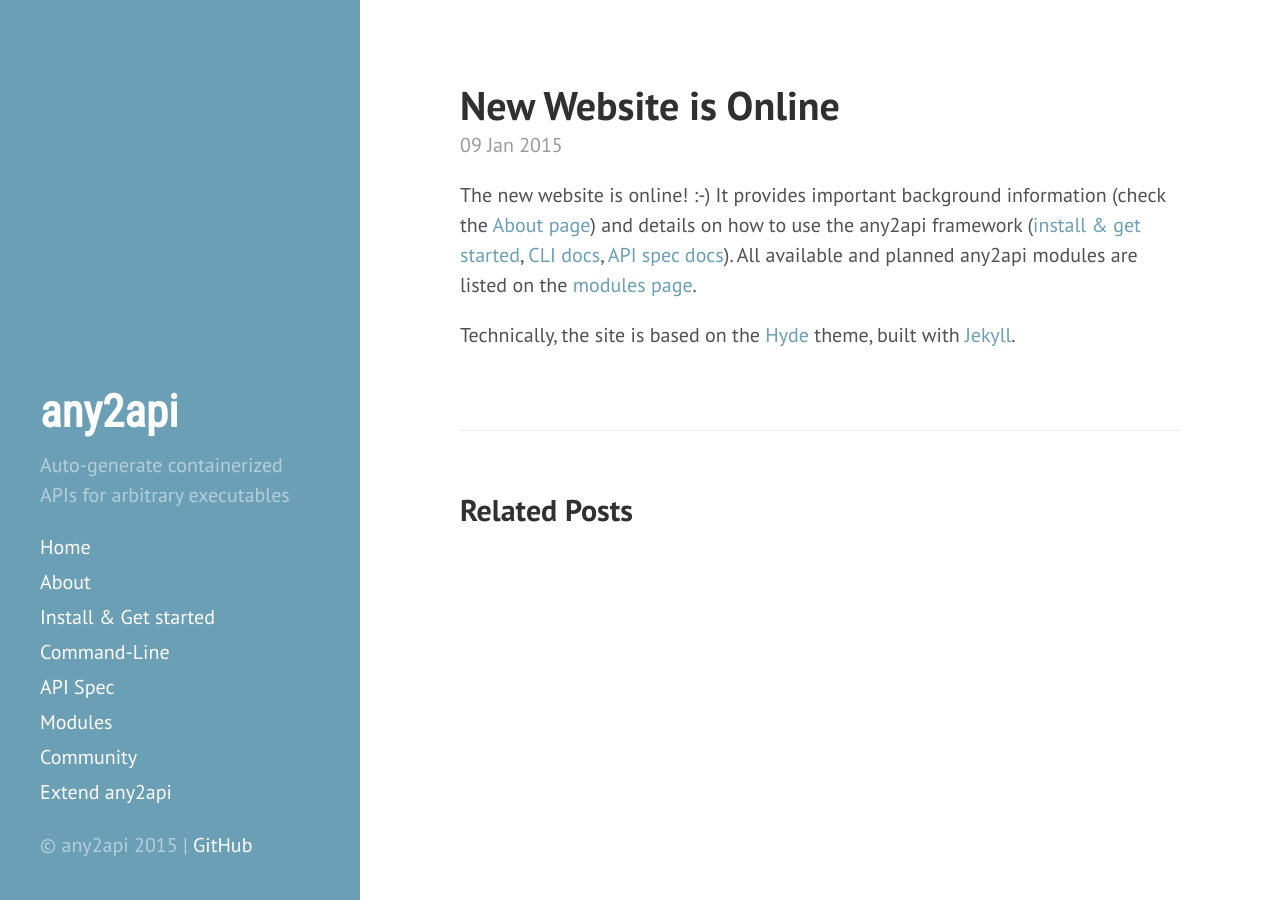
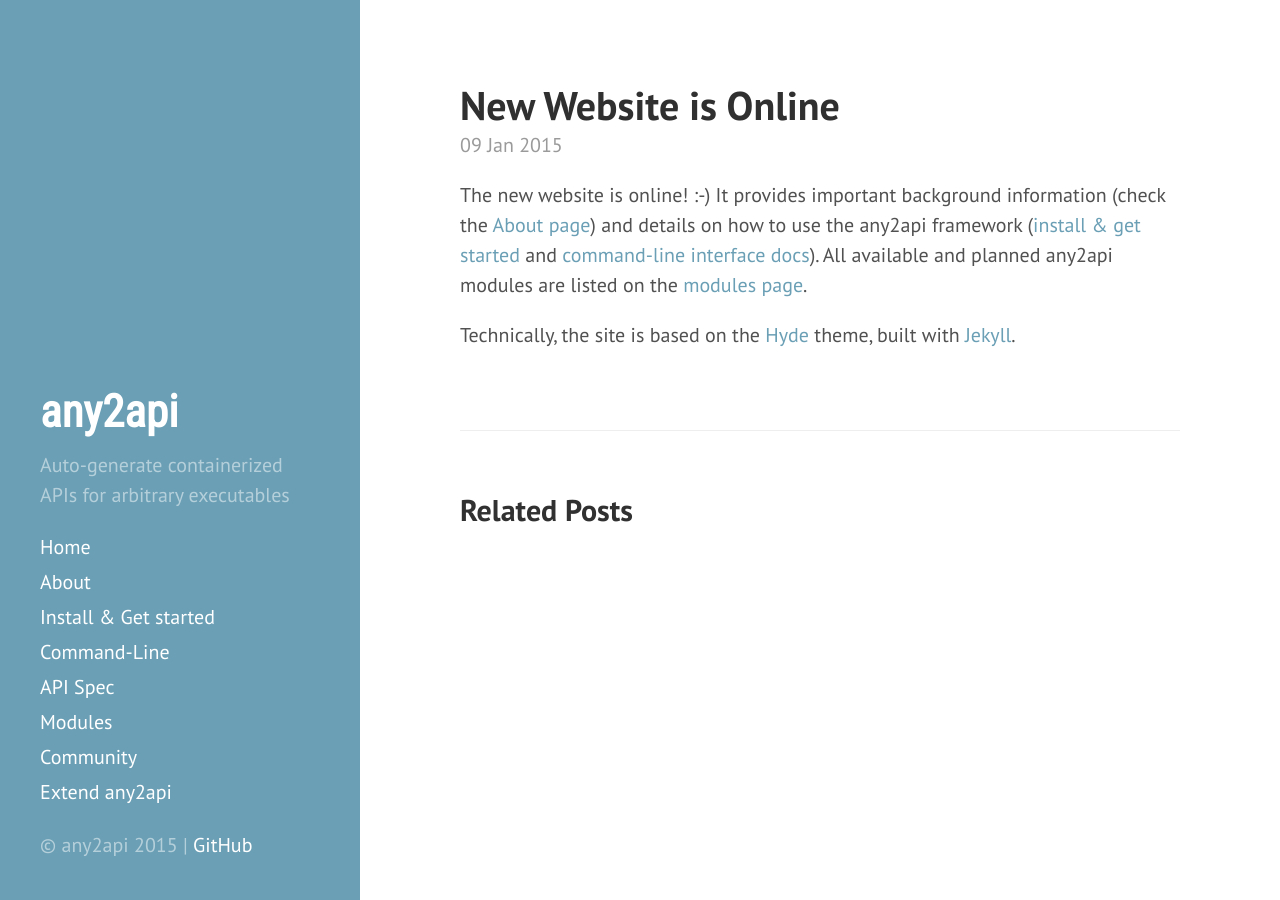
Before and after one commit to any2api/any2api.github.io, a Jekyll site: the page built from _posts/2015-01-09-new-website.md, in a window 1280 px wide. Built offline with Jekyll 4.4.1, drawn with Linux system fonts in a browser that asks for light colours; Markdown is read by kramdown in place of the engine named in the settings.

Commit message:
minor changes

```diff
--- a/_posts/2015-01-09-new-website.md
+++ b/_posts/2015-01-09-new-website.md
@@ -3,6 +3,6 @@ layout: post
 title: New Website is Online
 ---
 
-The new website is online! :-) It provides important background information (check the [About page](/about)) and details on how to use the any2api framework ([install & get started](/getting-started), [CLI docs](/command-line), [API spec docs](/api-spec)). All available and planned any2api modules are listed on the [modules page](/modules).
+The new website is online! :-) It provides important background information (check the [About page](/about)) and details on how to use the any2api framework ([install & get started](/getting-started) and [command-line interface docs](/command-line)). All available and planned any2api modules are listed on the [modules page](/modules).
 
 Technically, the site is based on the [Hyde](https://github.com/poole/hyde) theme, built with [Jekyll](http://jekyllrb.com).
```
Also changed, not shown: command-line.md (+1 -1 lines).
